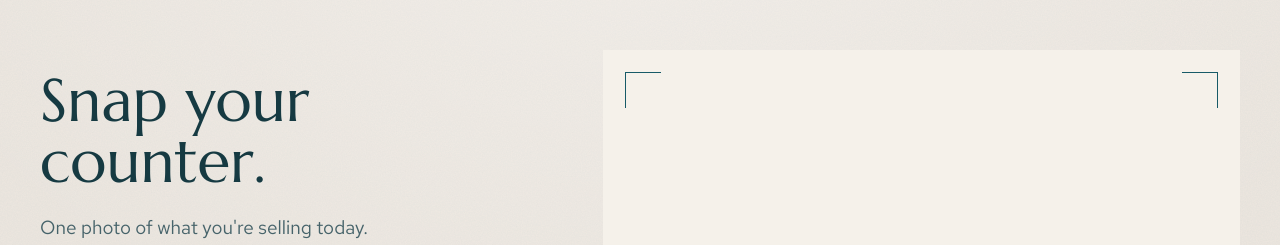
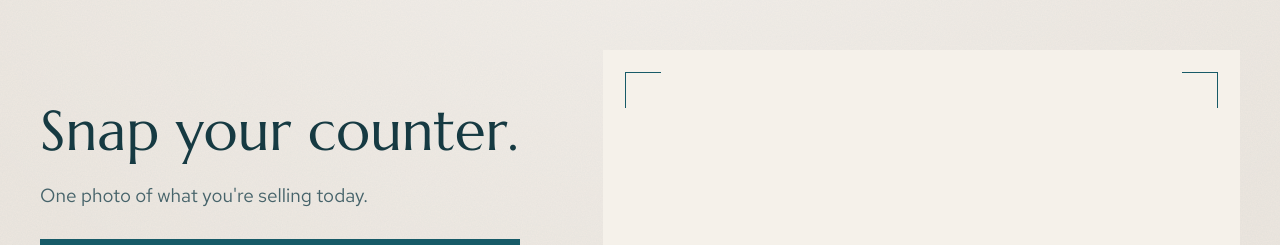
Before and after one commit to ansonlam23/avanti, a Next.js app: page /open in a window 1280 px wide. Shown: the part 130-375 px from the top of the page. Built offline with nearby package versions, Linux system fonts and the light colour scheme; a web font is replaced by a local one.

Commit message:
Ink: step headings at 56px on laptop (one line in the 480px pane); private counter copy without the printer

```diff
--- a/src/components/counter/counter-app.tsx
+++ b/src/components/counter/counter-app.tsx
@@ -214,7 +214,7 @@ function CounterSkeleton() {
 
 function PrivateCounter({ slug }: { slug: string }) {
   return (
-    <Notice title="This counter is private" body="Open it from the owner link you got when your sign printed." slug={slug} />
+    <Notice title="This counter is private" body="Open it from the owner link you got when you opened your shop." slug={slug} />
   );
 }
 
--- a/src/components/open/step-heading.tsx
+++ b/src/components/open/step-heading.tsx
@@ -29,7 +29,7 @@ export function StepHeading({
             animate={{ opacity: 1, y: 0 }}
             exit={{ opacity: 0, y: -8, transition: { duration: 0.2 } }}
             transition={{ duration: 0.7, ease: INK_EASE }}
-            className="font-display text-[40px] font-normal leading-[1.04] text-ink text-balance lg:text-[60px] lg:leading-[1.02]"
+            className="font-display text-[40px] font-normal leading-[1.04] text-ink text-balance lg:text-[56px] lg:leading-[1.04]"
           >
             {title}
           </motion.h1>
```
